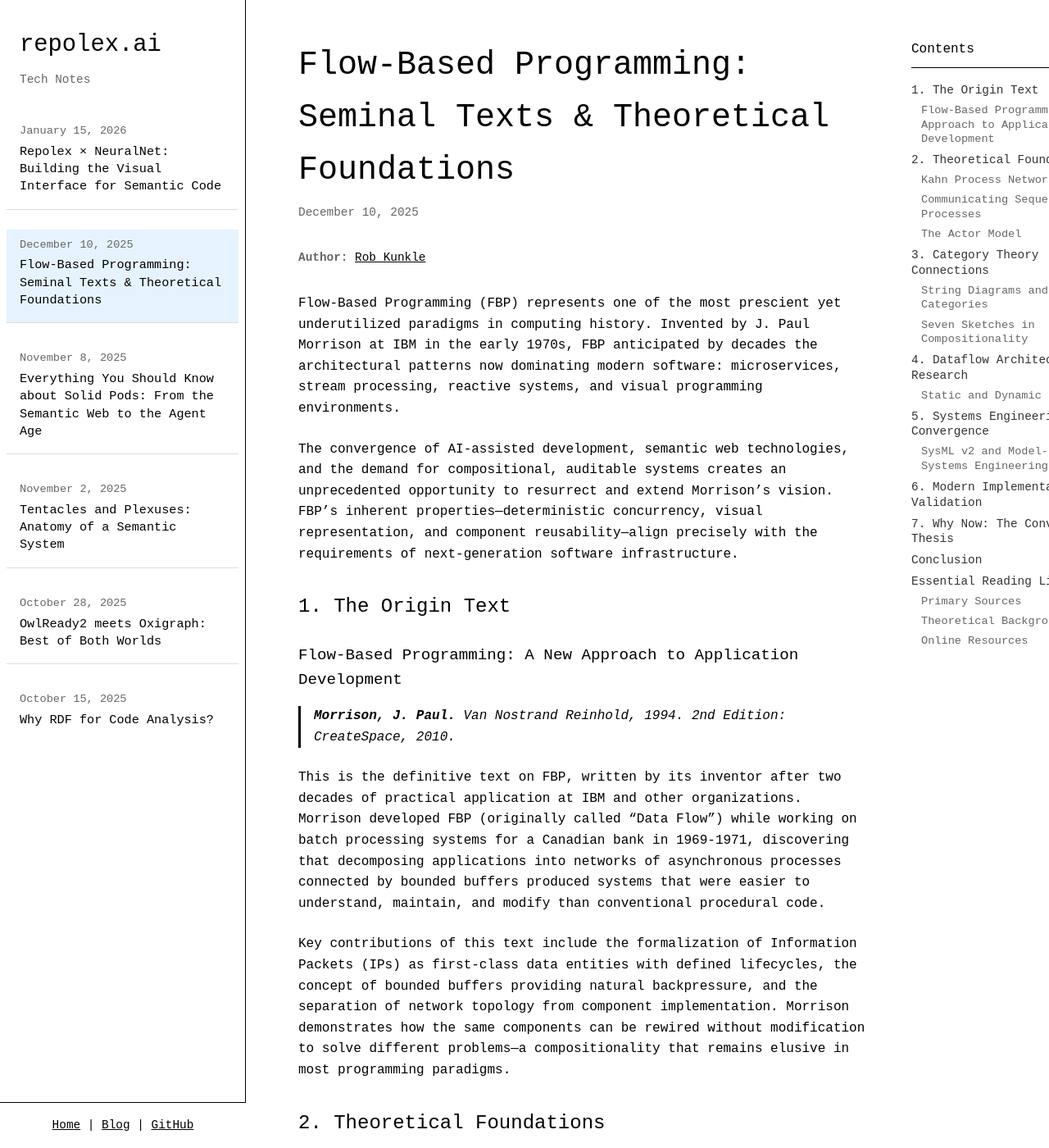
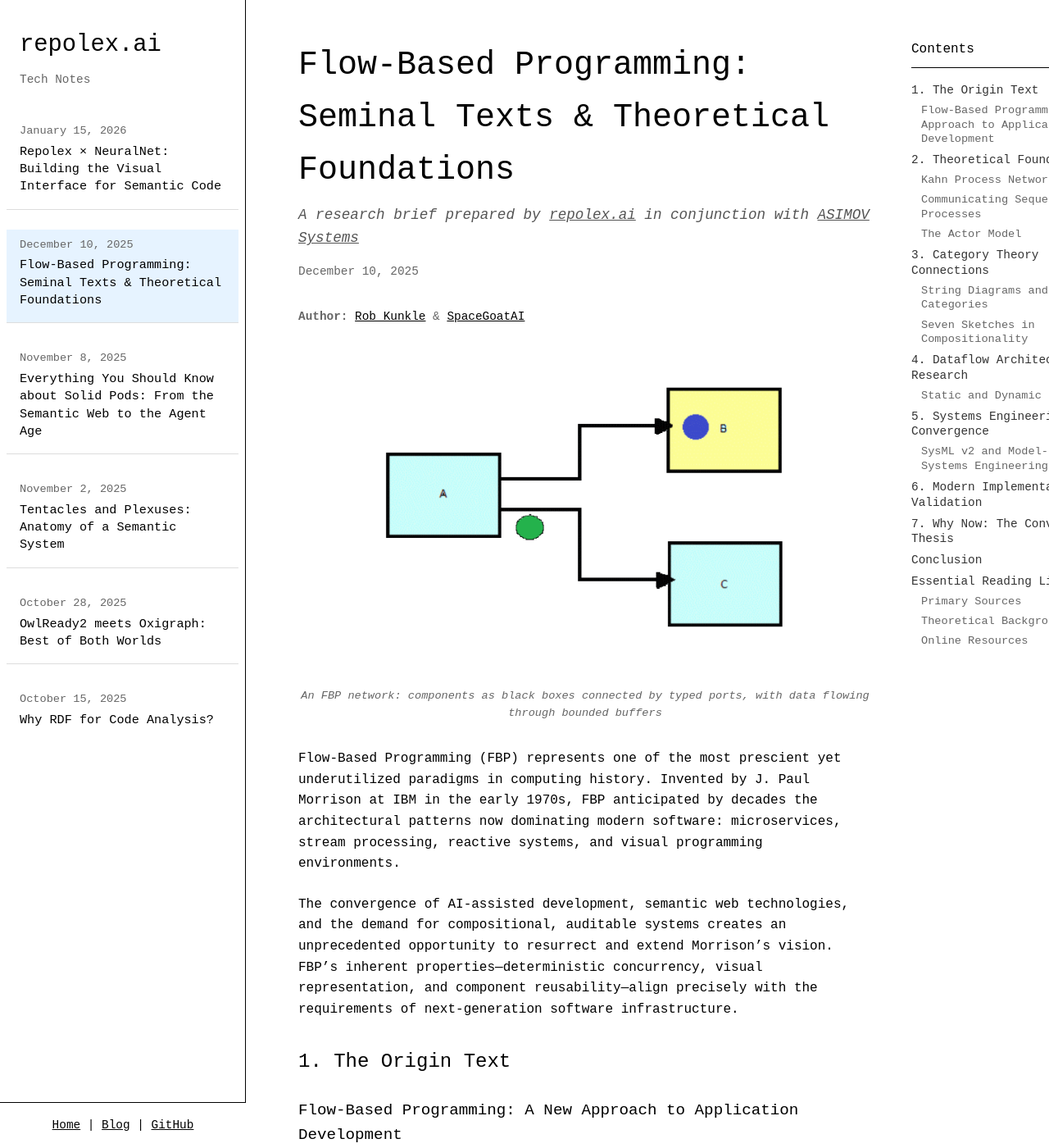
Before and after one commit to repolex-ai/repolex-www, a Jekyll site: the page built from _posts/2025-12-10-fbp-seminal-texts.md, in a window 1280 px wide and 1400 px high. Shown: the whole window at 82% size. Built offline with Jekyll 4.4.1, drawn with Linux system fonts in a browser that asks for light colours; comment, search, counter and statistics services are not loaded.

Commit message:
added fig captions and subtitles to the blog css

```diff
--- a/_layouts/post-with-toc.html
+++ b/_layouts/post-with-toc.html
@@ -5,6 +5,9 @@ layout: blog-sidebar
 <div class="post-with-toc">
     <article class="post-content">
         <h1>{{ page.title }}</h1>
+        {% if page.subtitle %}
+        <p class="post-subtitle">{{ page.subtitle }}</p>
+        {% endif %}
         <time datetime="{{ page.date | date_to_xmlschema }}">{{ page.date | date: "%B %-d, %Y" }}</time>
 
         {% if page.authors %}
--- a/_posts/2025-12-10-fbp-seminal-texts.md
+++ b/_posts/2025-12-10-fbp-seminal-texts.md
@@ -1,11 +1,19 @@
 ---
 layout: post
 title: "Flow-Based Programming: Seminal Texts & Theoretical Foundations"
+subtitle: "A research brief prepared by <a href='https://repolex.ai'>repolex.ai</a> in conjunction with <a href='https://asimov.systems'>ASIMOV Systems</a>"
 date: 2025-12-10
 authors:
   - name: Rob Kunkle
     url: https://github.com/goodlux
+  - name: SpaceGoatAI
+    url: https://github.com/spacegoatai
 ---
+
+<figure>
+  <img src="/assets/images/fbp_graph.png" alt="Flow-Based Programming network diagram">
+  <figcaption>An FBP network: components as black boxes connected by typed ports, with data flowing through bounded buffers</figcaption>
+</figure>
 
 Flow-Based Programming (FBP) represents one of the most prescient yet underutilized paradigms in computing history. Invented by J. Paul Morrison at IBM in the early 1970s, FBP anticipated by decades the architectural patterns now dominating modern software: microservices, stream processing, reactive systems, and visual programming environments.
 
--- a/assets/css/style.css
+++ b/assets/css/style.css
@@ -114,6 +114,17 @@ a:hover {
     margin-bottom: 1rem;
 }
 
+.post-subtitle {
+    font-size: 1.1rem;
+    font-style: italic;
+    color: #555;
+    margin: 0.5rem 0 1rem 0;
+}
+
+.post-subtitle a {
+    color: #555;
+}
+
 article {
     margin-bottom: 2rem;
 }
@@ -155,7 +166,25 @@ article .content img {
     width: 100%;
     height: auto;
     display: block;
+    margin: 2rem auto 0.5rem auto;
+}
+
+/* Figure captions */
+article .content figure {
     margin: 2rem auto;
+    max-width: 800px;
+}
+
+article .content figure img {
+    margin: 0 auto 0.5rem auto;
+}
+
+article .content figcaption {
+    font-size: 0.85rem;
+    font-style: italic;
+    color: #666;
+    text-align: center;
+    margin-top: 0.5rem;
 }
 
 /* Blog sidebar layout */
```
Also changed, not shown: assets/images/fbp_graph.png (added).
